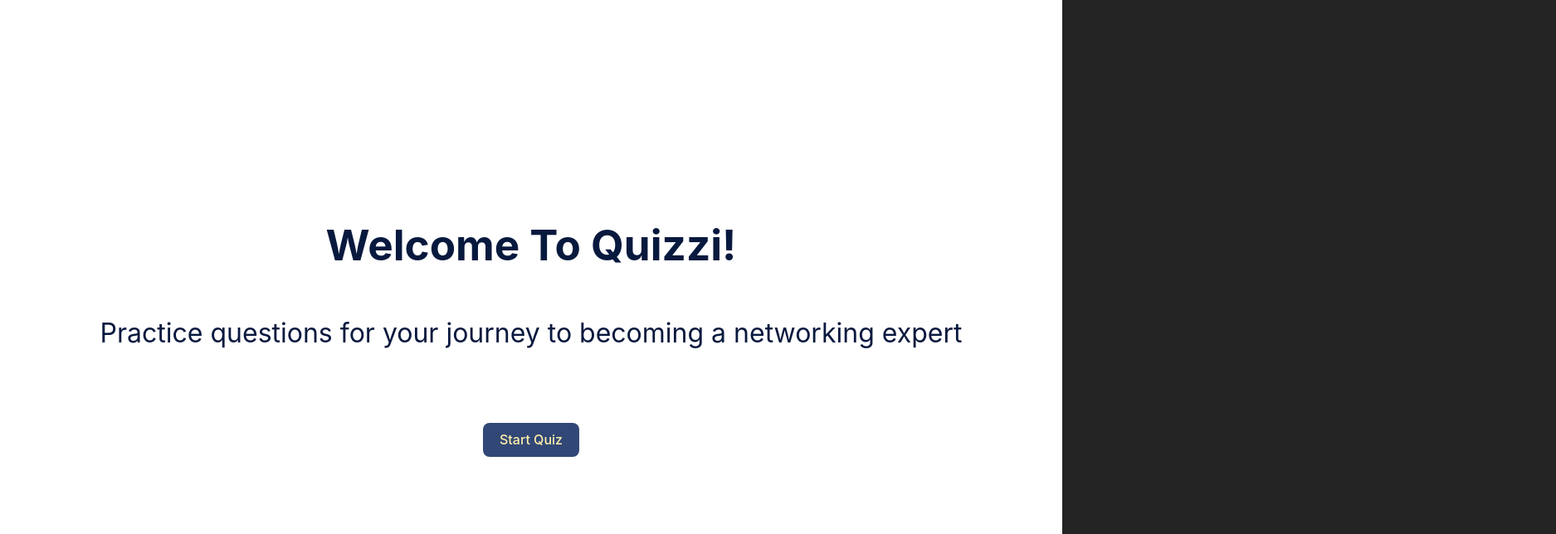
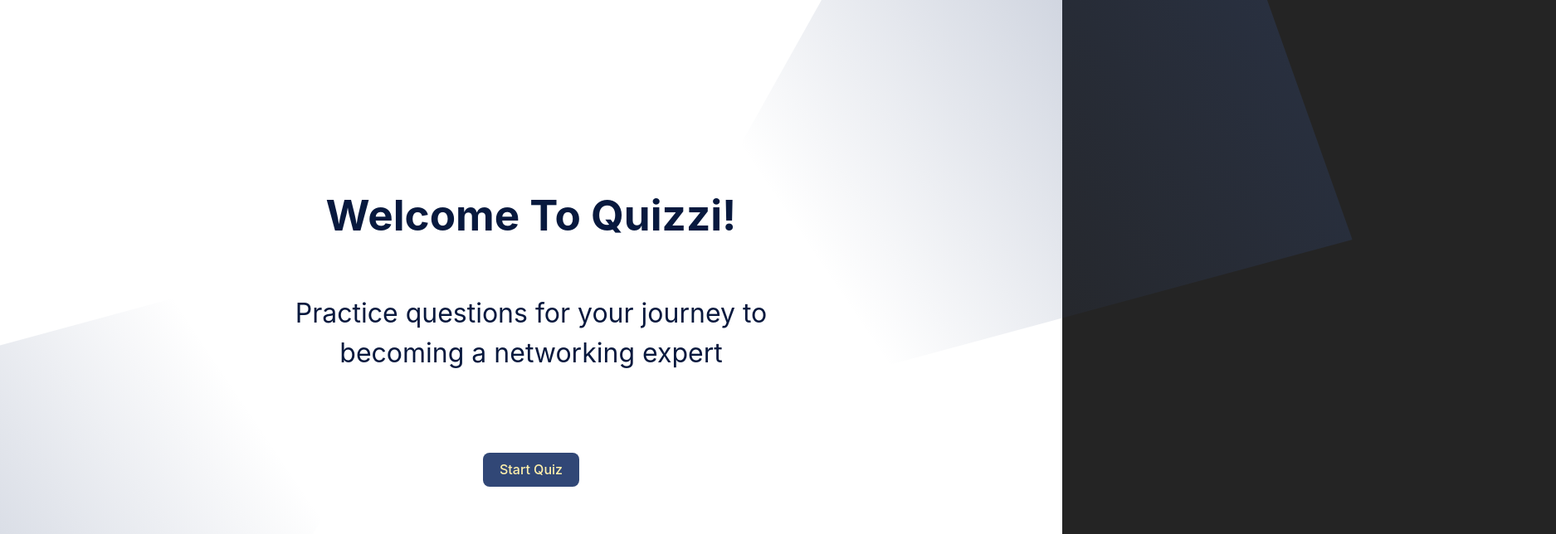
Before and after one commit to drestew/quizzi, a React (Vite) app: page / in a window 1280 px wide. Shown: the top 644 px of the page at 83% size, 1875 px wide, since content can reach past the window. Built offline with nearby package versions, Linux system fonts and the light colour scheme.

Commit message:
Add styling

```diff
--- a/index.html
+++ b/index.html
@@ -1,13 +1,20 @@
 <!DOCTYPE html>
 <html lang="en">
 <head>
-    <meta charset="UTF-8" />
-    <link rel="icon" type="image/svg+xml" href="/vite.svg" />
-    <meta name="viewport" content="width=device-width, initial-scale=1.0" />
-    <title>Vite + React + TS</title>
+    <meta charset="UTF-8"/>
+    <link rel="icon" type="image/png" sizes="32x32" href="./src/assets/favicon-32x32.png">
+    <meta name="viewport" content="width=device-width, initial-scale=1.0"/>
+    <title>Quizzi</title>
 </head>
 <body>
+<div class="triangle-top">
+    <div class="triangle-gradient-top"></div>
+</div>
+<div class="triangle-btm">
+    <div class="triangle-gradient-btm"></div>
+</div>
 <div id="root"></div>
+
 <script type="module" src="/src/main.tsx"></script>
 </body>
 </html>
--- /dev/null
+++ b/src/components/lineSeparator.tsx
@@ -0,0 +1,3 @@
+export default function LineSeparator() {
+  return <div className="question-line-separator"></div>;
+}
--- a/src/components/questionList.tsx
+++ b/src/components/questionList.tsx
@@ -4,6 +4,7 @@ import { question } from "./types";
 import { nanoid } from "nanoid";
 import { shuffle } from "lodash";
 import { data } from "../data";
+import LineSeparator from "./lineSeparator";
 
 export default function QuestionList() {
   const [questions, setQuestions] = useState<question[]>([]);
@@ -91,6 +92,7 @@ export default function QuestionList() {
 
   const questionList = questions.map((question) => {
     return (
+      <>
         <QuestionAnswer
           key={question.id}
           question={question.question}
@@ -102,6 +104,8 @@ export default function QuestionList() {
           quizComplete={quizComplete}
           answers={question.answers}
         />
+        <LineSeparator />
+      </>
     );
   });
 
--- a/src/index.css
+++ b/src/index.css
@@ -37,9 +37,54 @@ body {
     padding: 0 2rem 2rem 2rem;
 }
 
+.App {
+    position: relative;
+    z-index: 1;
+}
+
+.triangle-top {
+    width: 50em;
+    height: 80em;
+    position: absolute;
+    top: -35rem;
+    right: -25rem;
+    transform: rotate(20deg);
+    clip-path: polygon(26% 0, 0% 100%, 100% 56%);
+    overflow: hidden;
+}
+
+.triangle-gradient-top {
+    width: 90rem;
+    height: 80rem;
+    background: linear-gradient(36deg, rgba(255, 255, 255, 0%) 20%, rgba(49, 71, 118, 80%) 100%);
+    overflow: hidden;
+}
+
+.triangle-btm {
+    width: 50rem;
+    height: 80rem;
+    position: absolute;
+    bottom: -35rem;
+    left: -25rem;
+    transform: rotate(200deg);
+    clip-path: polygon(26% 0, 0% 100%, 100% 56%);
+    overflow: hidden;
+}
+
+.triangle-gradient-btm {
+    width: 90rem;
+    height: 80rem;
+    background: linear-gradient(36deg, rgba(255, 255, 255, 0%) 20%, rgba(49, 71, 118, 80%) 100%);
+    overflow: hidden;
+}
+
 h1 {
     font-size: 3.2em;
     line-height: 1.1;
+}
+
+h2 {
+    margin: 0
 }
 
 button {
@@ -54,16 +99,27 @@ button {
 }
 
 .questions-container {
-    padding: 2rem 6rem;
+    padding: 6rem;
     display: flex;
     flex-direction: column;
     justify-content: center;
+    gap: 3rem;
+    position: relative;
+    z-index: 1
 }
 
 .question-container {
     display: flex;
     flex-direction: column;
     align-items: center;
+    justify-content: center;
+    gap: 1.5rem;
+}
+
+.question-line-seperator {
+    height: 1px;
+    background: rgb(255, 240, 171);
+    background: linear-gradient(90deg, rgba(255, 240, 171, 0.9) 0%, rgba(49, 71, 118, 1) 50%, rgba(255, 240, 171, 0.9) 100%);
 }
 
 .answer-container {
@@ -79,7 +135,7 @@ button {
 
 .primary-btn {
     background: #314776;
-    color: rgb(255, 240, 171);
+    color: #fff0ab;
     display: block;
     margin: 1rem auto;
 }
@@ -90,7 +146,11 @@ button {
     align-items: center;
     justify-content: center;
     height: 100vh;
-    width: 100vw;
+    width: 50vw;
+    position: relative;
+    z-index: 1;
+    text-align: center;
+    line-height: 3em;;
 }
 
 .modal-description {
```
Also changed, not shown: src/assets/favicon-32x32.png (added). Lines whose indentation alone changed are shown as unchanged.
